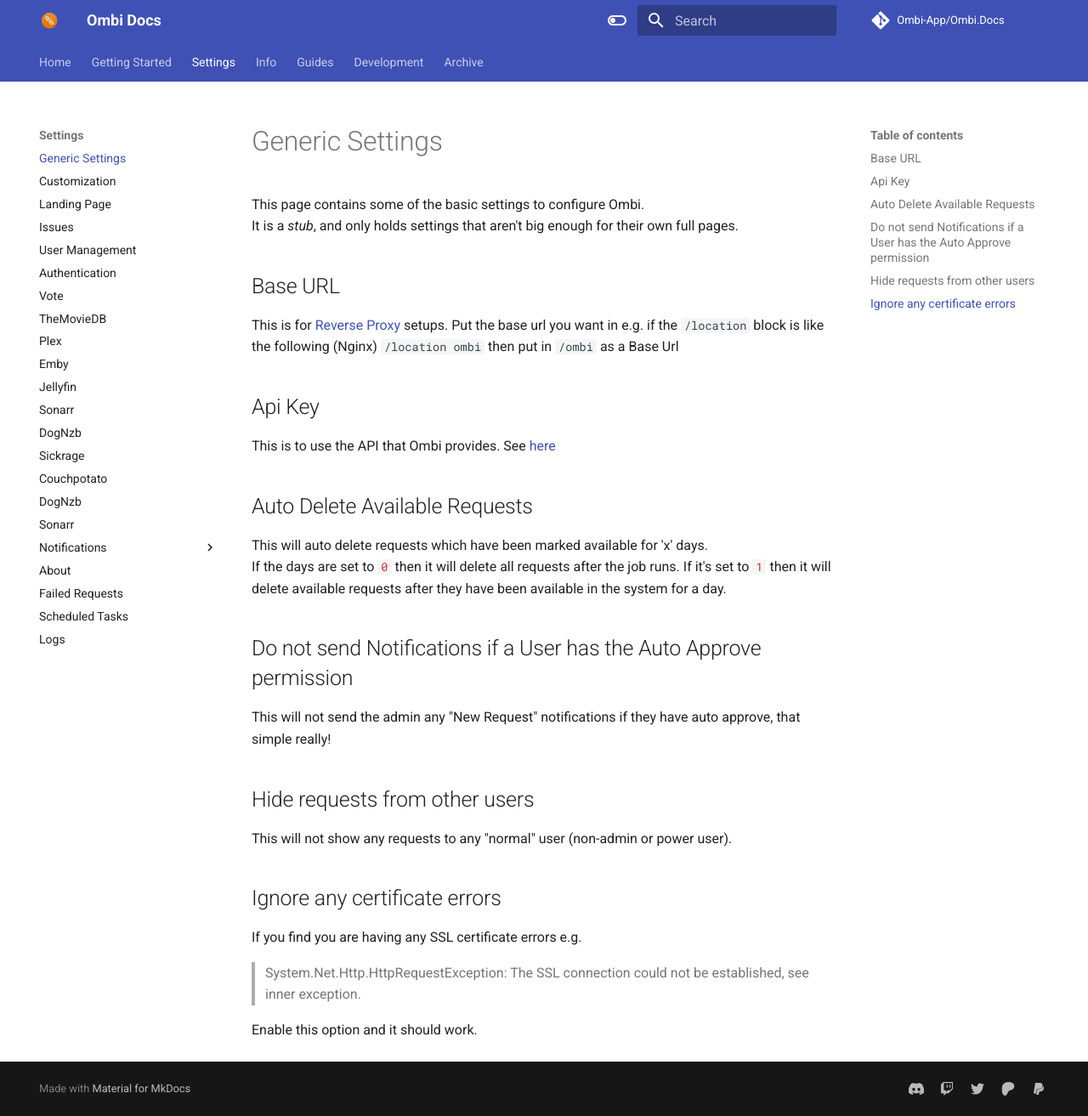
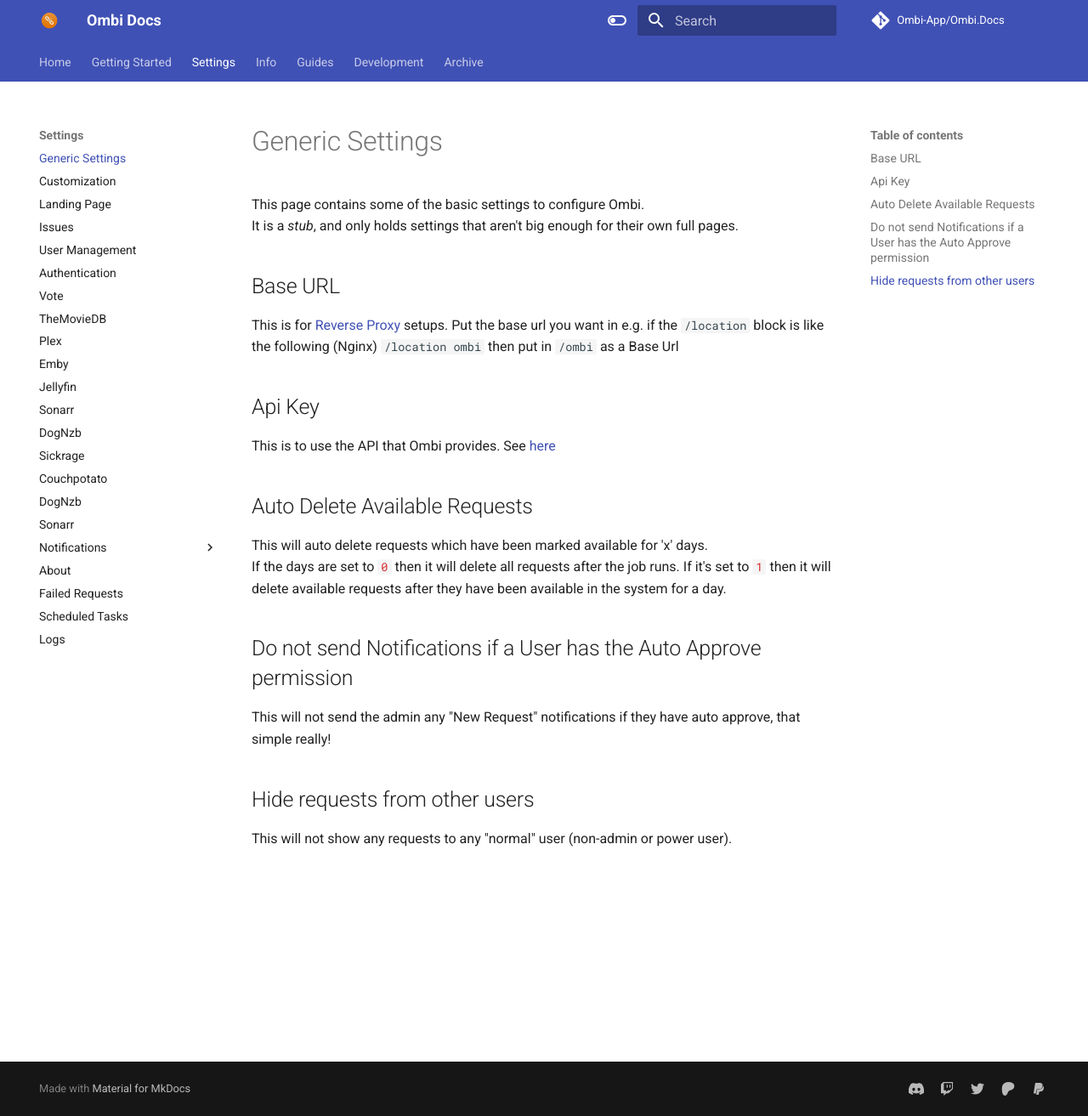
Before and after one commit to Ombi-app/Ombi.Docs, an MkDocs documentation site: the page built from docs/settings/ombi.md, in a window 1280 px wide and 1313 px high. Shown: the whole window at 85% size. Built offline with MkDocs 1.6.1 and Material for MkDocs 9.7.7, drawn with Linux system fonts in a browser that asks for light colours; comment, search, counter and statistics services are not loaded.

Commit message:
Removed setting that no longer exists

```diff
--- a/docs/settings/ombi.md
+++ b/docs/settings/ombi.md
@@ -23,10 +23,3 @@
 ## Hide requests from other users
 
 This will not show any requests to any "normal" user (non-admin or power user).
-
-## Ignore any certificate errors
-
-If you find you are having any SSL certificate errors e.g.
-> System.Net.Http.HttpRequestException: The SSL connection could not be established, see inner exception.
-
-Enable this option and it should work.
```
